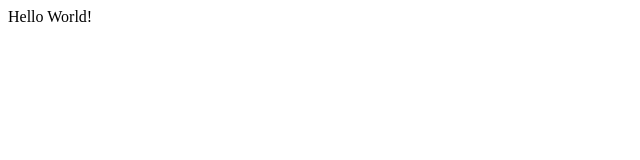
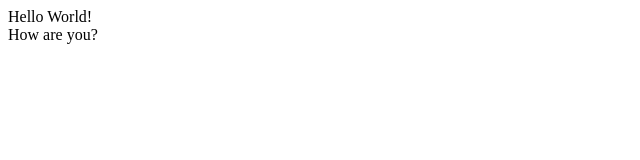
Before and after one commit to tinsaeDotDev/Microverse-Project, a plain HTML site: page index.html in a window 1280 px wide. Shown: the full height of the page, 0-640 px from the left. Drawn offline with Linux system fonts and the light colour scheme.

Commit message:
updated index 11

```diff
--- a/index.html
+++ b/index.html
@@ -7,6 +7,7 @@
     <title>Document</title>
 </head>
 <body>
-    Hello World!
+    Hello World! <br>
+    How are you?
 </body>
 </html>
```
